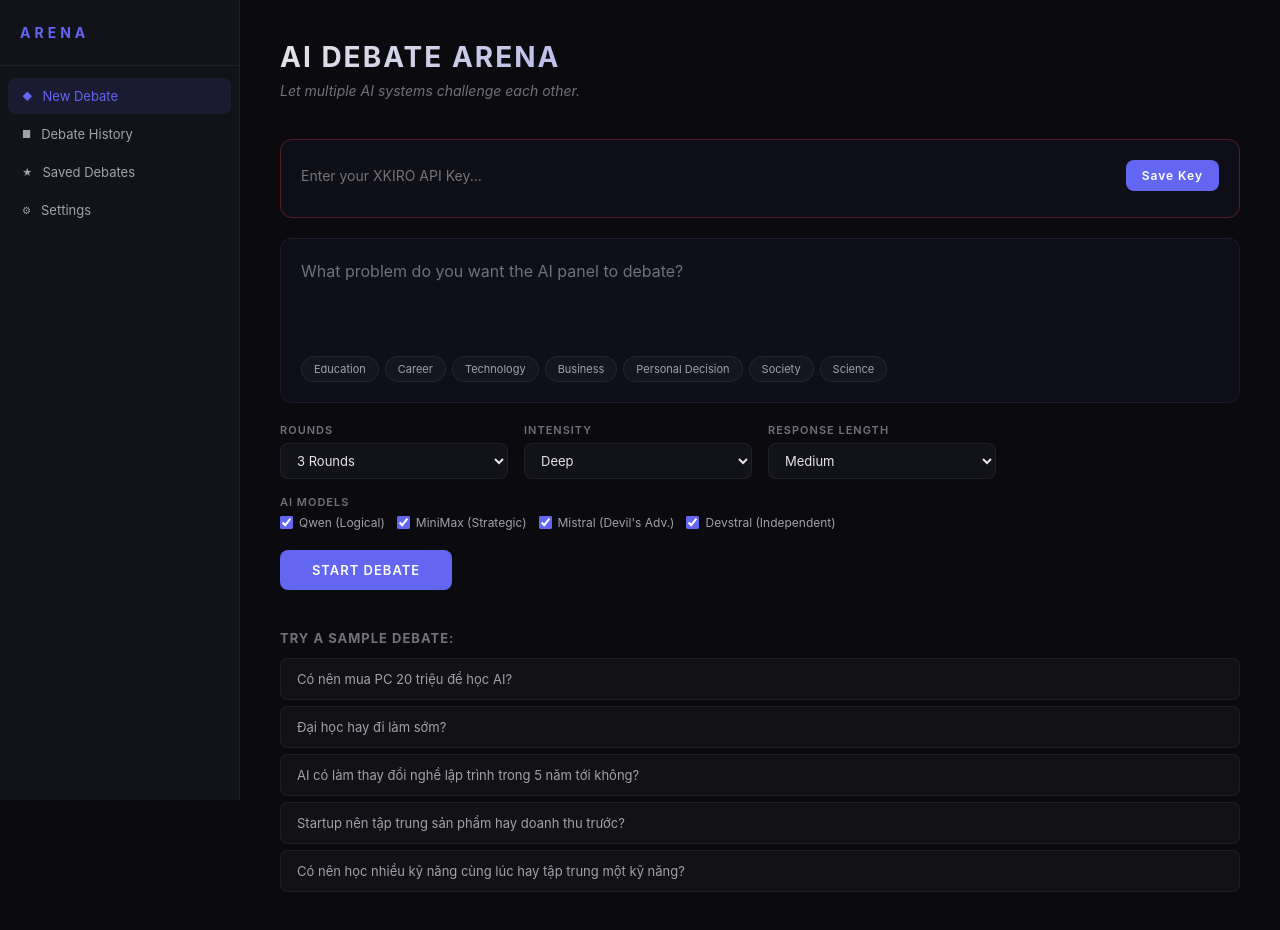
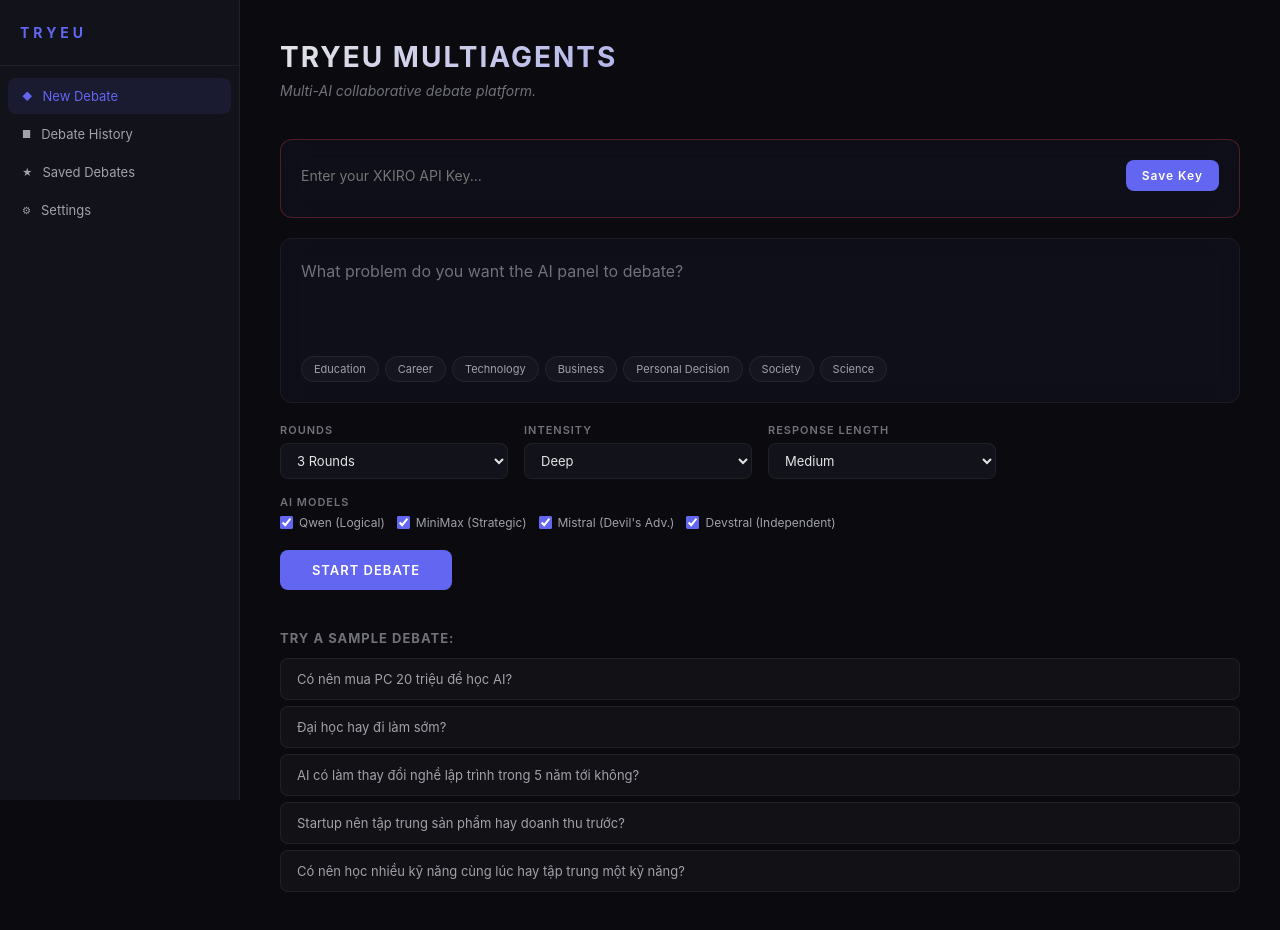
Before and after one commit to vamyroge/ai-debate-arena, a website: page src/client/index.html in a window 1280 px wide. Drawn offline with Linux system fonts and the light colour scheme; no server answers.

Commit message:
Rename project to TRYEU MULTIAGENTS and update logo

```diff
--- a/package.json
+++ b/package.json
@@ -1,7 +1,7 @@
 {
-  "name": "ai-debate-arena",
+  "name": "tryeu-multiagents",
   "version": "1.0.0",
-  "description": "AI Debate Arena - Multi-AI debate platform",
+  "description": "TRYEU MULTIAGENTS - Multi-AI debate platform",
   "main": "src/server/index.js",
   "scripts": {
     "dev": "node src/server/index.js",
--- a/src/client/index.html
+++ b/src/client/index.html
@@ -3,14 +3,14 @@
 <head>
   <meta charset="UTF-8">
   <meta name="viewport" content="width=device-width, initial-scale=1.0">
-  <title>AI Debate Arena</title>
+  <title>TRYEU MULTIAGENTS</title>
   <link rel="stylesheet" href="/styles/main.css">
 </head>
 <body>
   <div id="app">
     <aside id="sidebar">
       <div class="sidebar-header">
-        <h2>ARENA</h2>
+        <h2>TRYEU</h2>
       </div>
       <nav class="sidebar-nav">
         <button class="nav-item active" data-view="home" onclick="showView('home')">
@@ -31,8 +31,8 @@
     <main id="main-content">
       <div id="view-home" class="view active">
         <header class="main-header">
-          <h1>AI DEBATE ARENA</h1>
-          <p class="subtitle">Let multiple AI systems challenge each other.</p>
+          <h1>TRYEU MULTIAGENTS</h1>
+          <p class="subtitle">Multi-AI collaborative debate platform.</p>
         </header>
 
         <section class="api-key-section" id="api-key-section">
```
Also changed, not shown: src/client/logo.svg (added).
